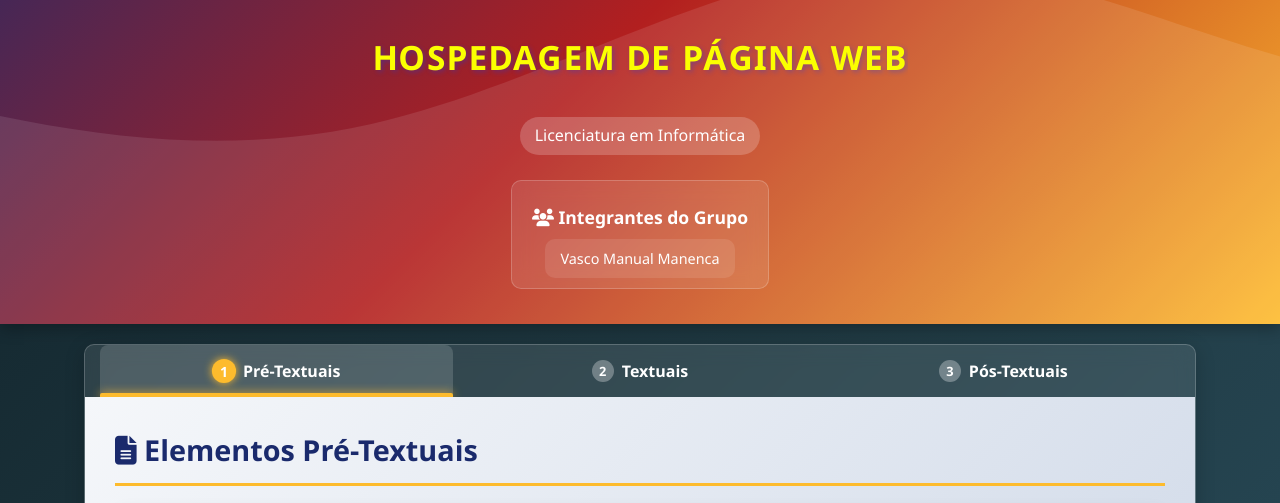
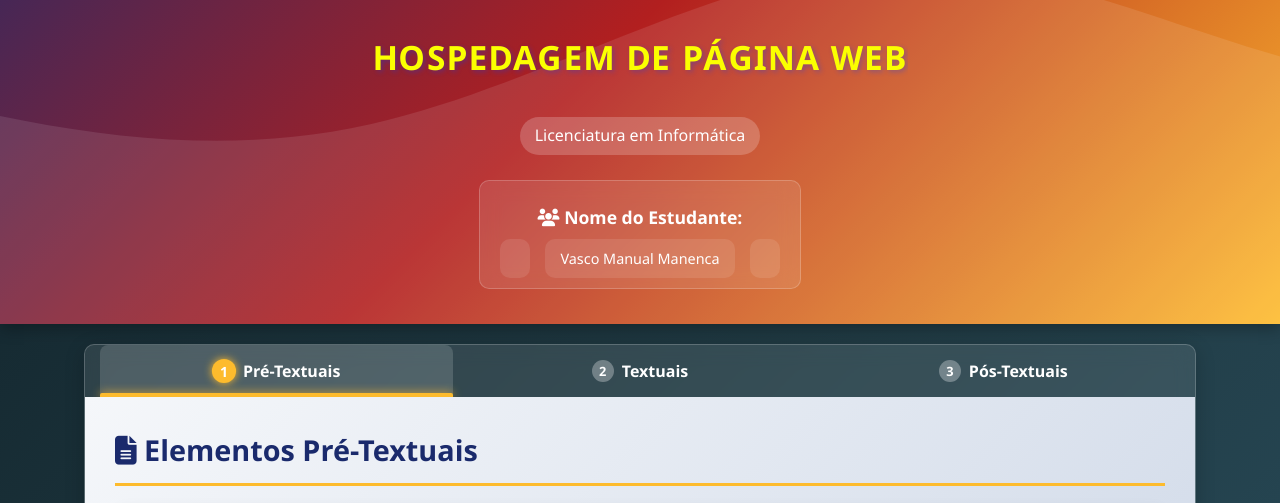
Before and after one commit to victorinomucachua2-ops/VascoNetwork.github.io, a plain HTML site: page index.html in a window 1280 px wide. Shown: the part 275-778 px from the top of the page. Drawn offline with Linux system fonts and the light colour scheme.

Commit message:
Update index.html

```diff
--- a/index.html
+++ b/index.html
@@ -886,10 +886,11 @@
 
                 <!-- Informações dos Estudantes -->
                 <div class="students-info glass-effect">
-                    <h4><i class="fas fa-users"></i> Integrantes do Grupo</h4>
+                    <h4><i class="fas fa-users"></i> Nome do Estudante:</h4>
                     <div class="students-list">
+                        <div class="student"></div>
                         <div class="student">Vasco Manual Manenca</div>
-
+                            <div class="student"></div>
                     </div>
                 </div>
             </div>
```
